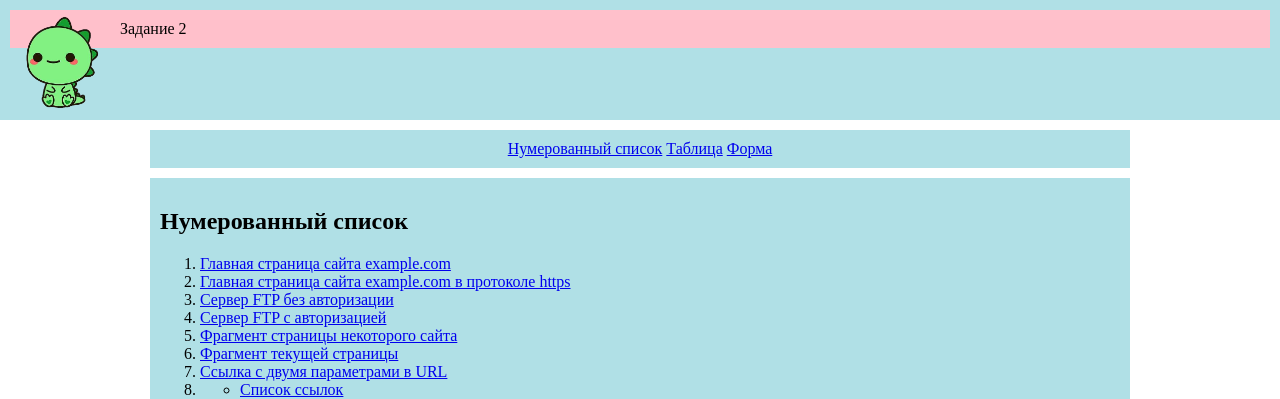
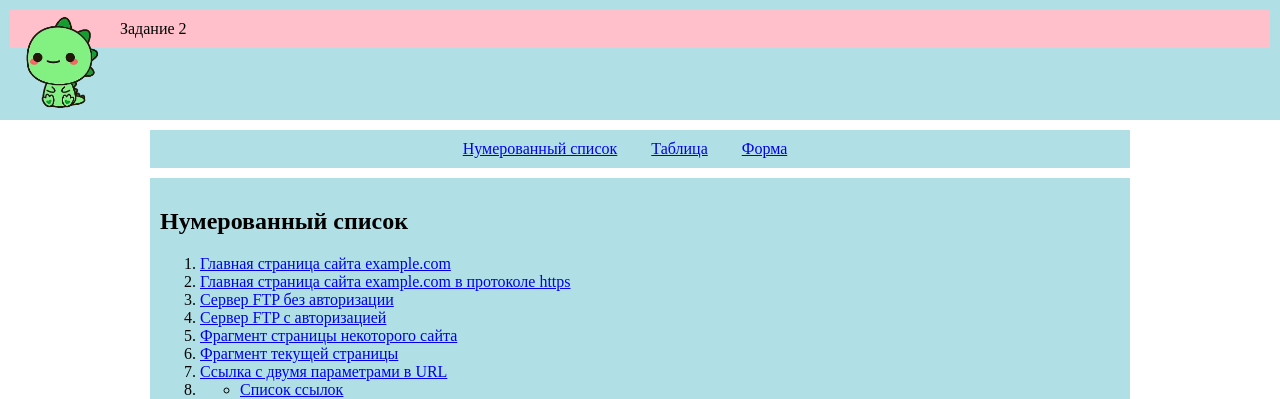
Before and after one commit to reizei1510/reizei1510.github.io, a PHP site: page /index2.html in a window 1280 px wide. Shown: the top 399 px of the page. Run offline with PHP 8.4, Linux system fonts and the light colour scheme.

Commit message:
Update style.css

```diff
--- a/style.css
+++ b/style.css
@@ -32,6 +32,10 @@ header {
   text-align: center;
 }
 
+#nav_text {
+ margin-right:30px;
+}
+
 .content {
   max-width:960px;
   background-color:#B0E0E6;
```
